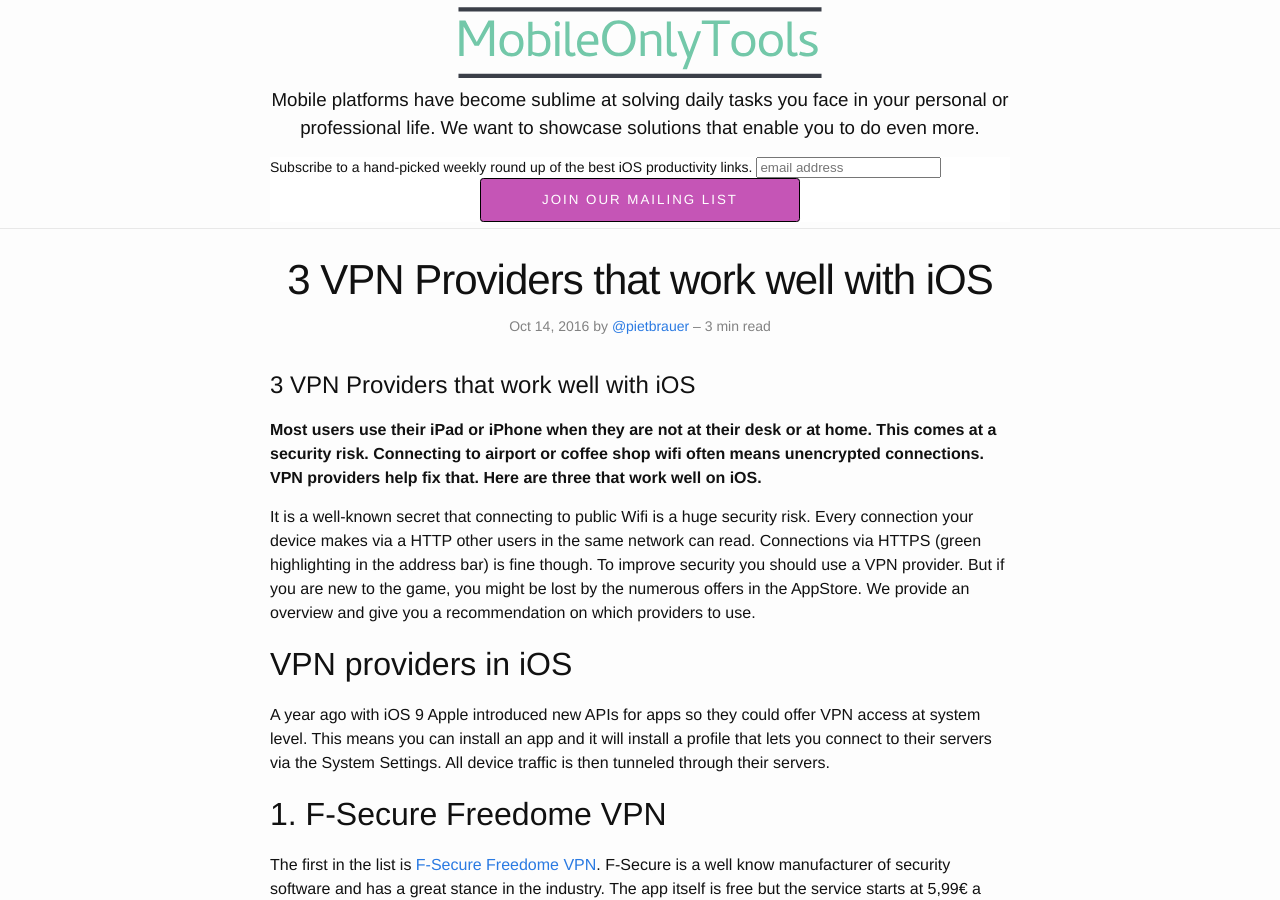
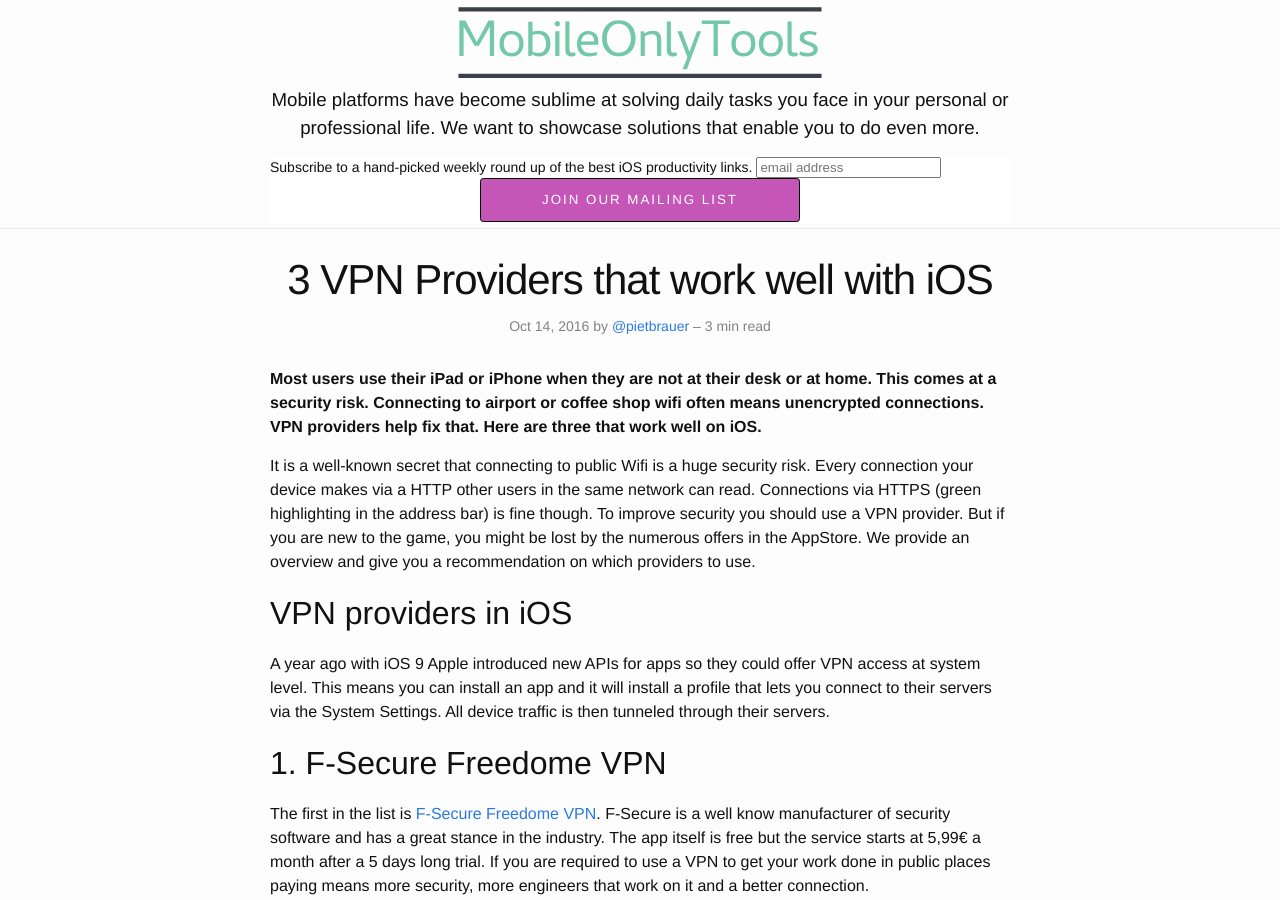
Before and after one commit to nerdishbynature/mobileonly.tools, a Jekyll site: the page built from _posts/2016-10-14-3-VPN-Providers-that-work-well-with-iOS.markdown, in a window 1280 px wide and 900 px high. Built offline with Jekyll 4.4.1, drawn with Linux system fonts in a browser that asks for light colours; comment, search, counter and statistics services are not loaded.

Commit message:
Fix headline

```diff
--- a/_posts/2016-10-14-3-VPN-Providers-that-work-well-with-iOS.markdown
+++ b/_posts/2016-10-14-3-VPN-Providers-that-work-well-with-iOS.markdown
@@ -5,8 +5,6 @@
 categories: blog
 readtime: 3 min read
 ---
-
-# 3 VPN Providers that work well with iOS
 
 __Most users use their iPad or iPhone when they are not at their desk or at home. This comes at a security risk. Connecting to airport or coffee shop wifi often means unencrypted connections. VPN providers help fix that. Here are three that work well on iOS.__
 
```
